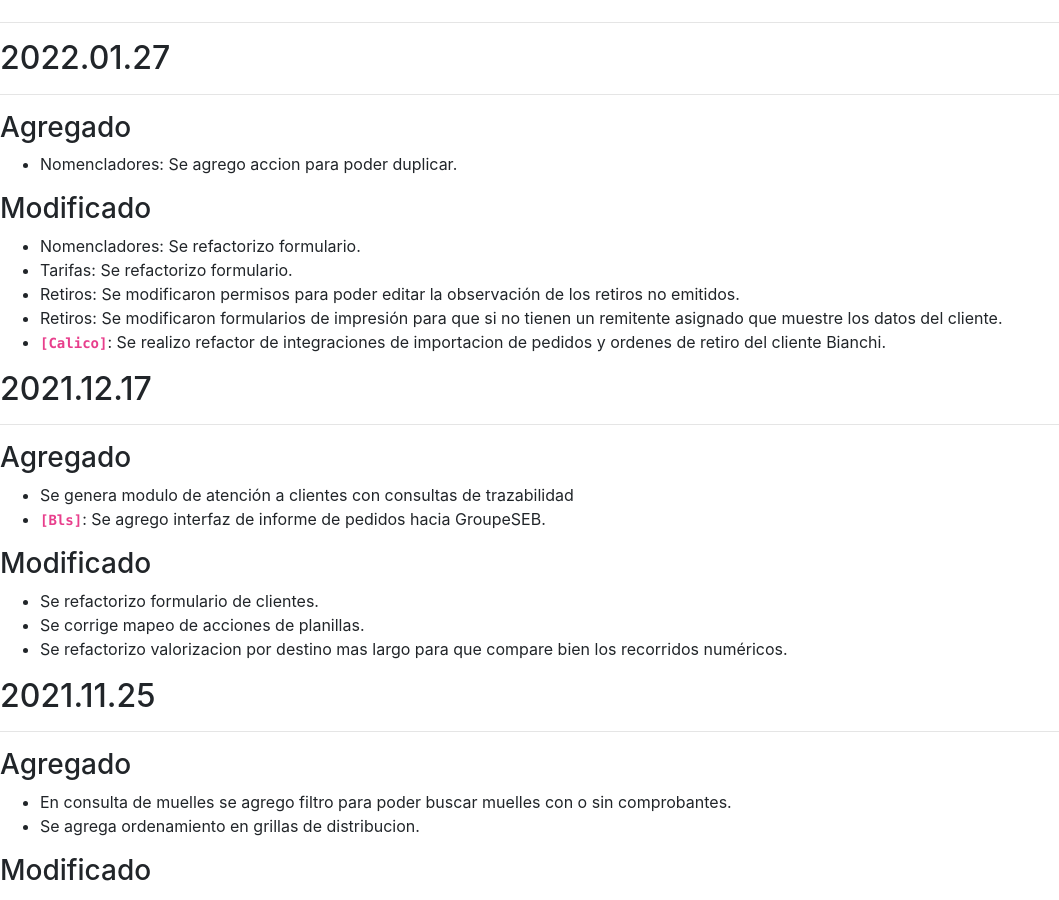
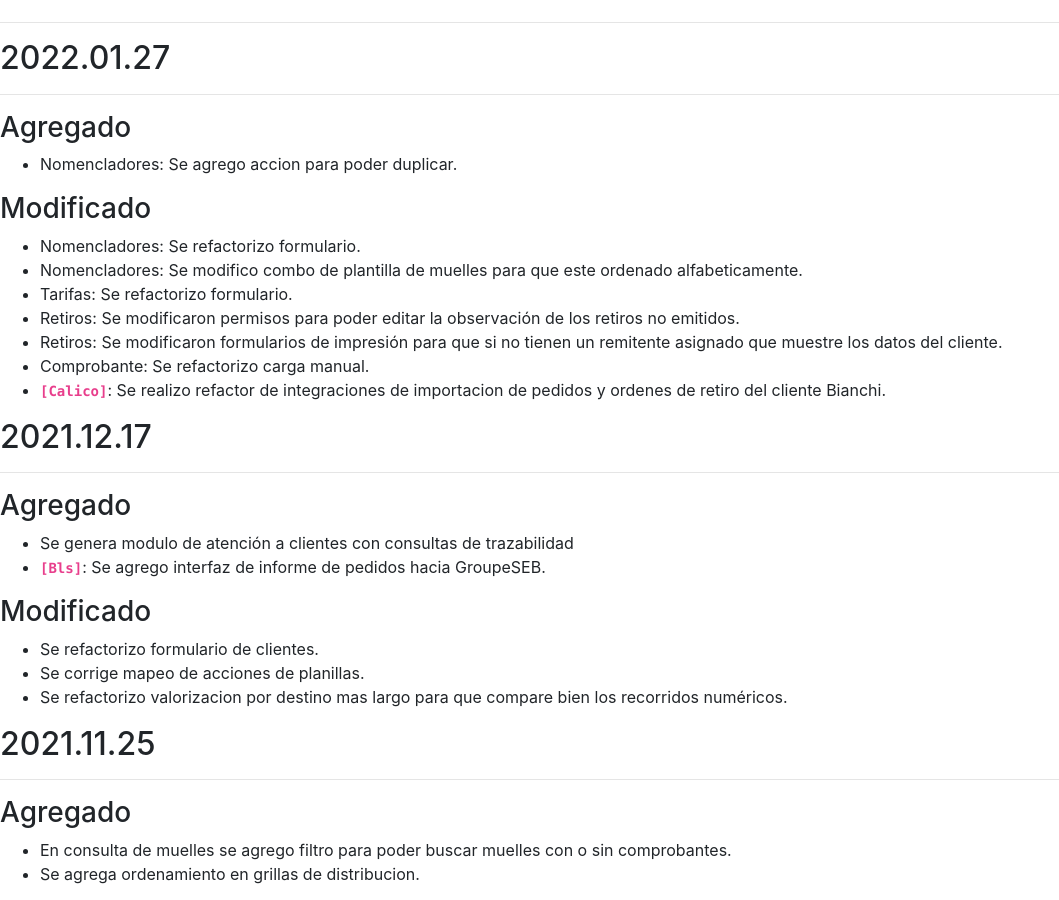
Before and after one commit to brainsys-arsaad/versionado, a Jekyll site: the page built from registro-cambios.markdown, in a window 1280 px wide and 900 px high, scrolled down 329 px. Shown: the whole window, without its empty margins (0-1059 px from the left). Built offline with Jekyll 4.4.1, drawn with Linux system fonts in a browser that asks for light colours.

Commit message:
Update registro-cambios.markdown

```diff
--- a/registro-cambios.markdown
+++ b/registro-cambios.markdown
@@ -69,9 +69,11 @@ El formato esta basado en [Keep a Changelog](https://keepachangelog.com/es-ES/1.
 
 ### Modificado
 - Nomencladores: Se refactorizo formulario.
+- Nomencladores: Se modifico combo de plantilla de muelles para que este ordenado alfabeticamente.
 - Tarifas: Se refactorizo formulario.
 - Retiros: Se modificaron permisos para poder editar la observación de los retiros no emitidos.
 - Retiros: Se modificaron formularios de impresión para que si no tienen un remitente asignado que muestre los datos del cliente.
+- Comprobante: Se refactorizo carga manual.
 - **`[Calico]`**: Se realizo refactor de integraciones de importacion de pedidos y ordenes de retiro del cliente Bianchi.
 
 ## 2021.12.17
```
